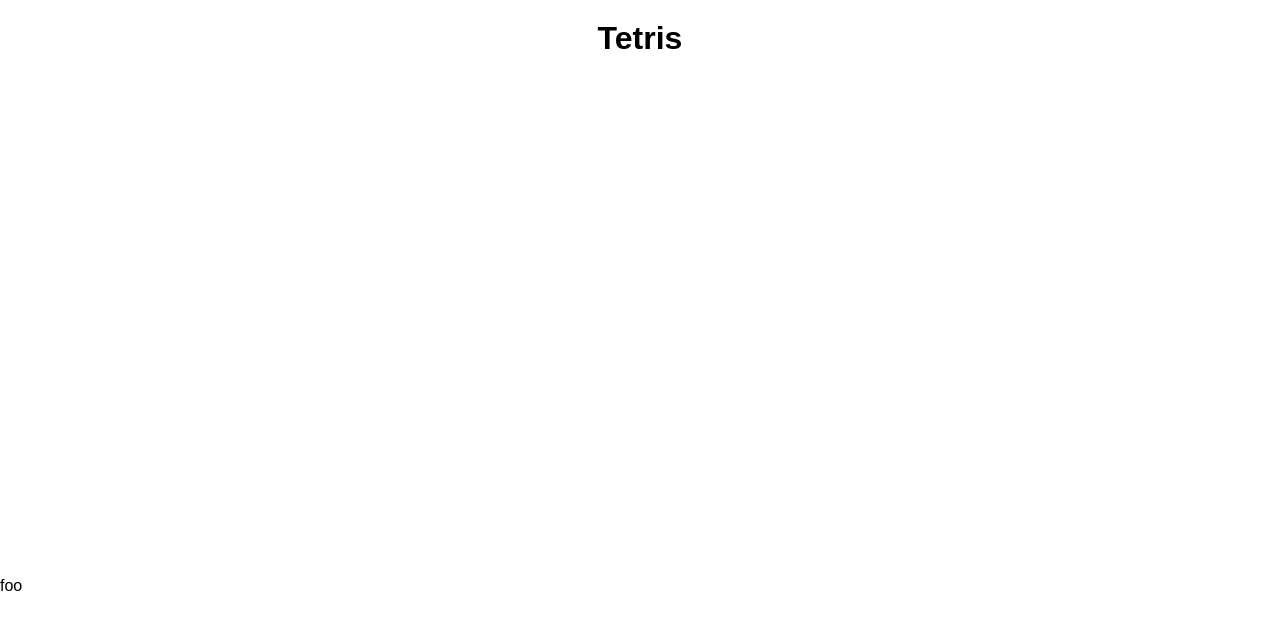
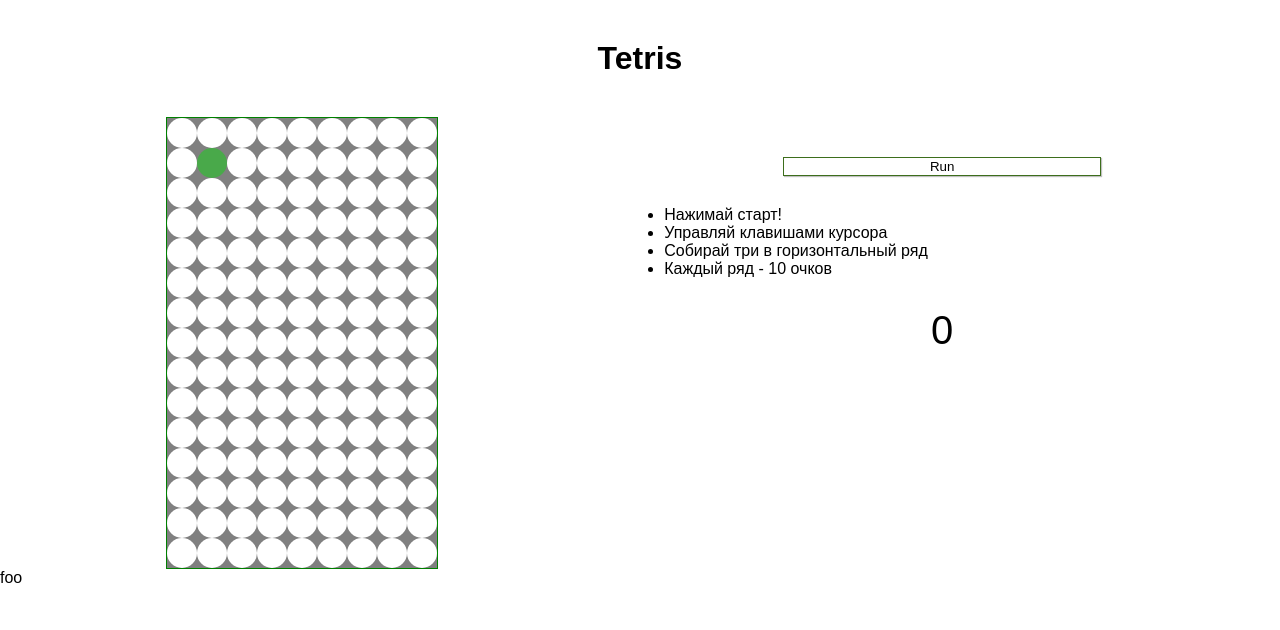
Before and after one commit to novokhatsky/panda, a plain HTML site: page index.html in a window 1280 px wide. Drawn offline with Linux system fonts and the light colour scheme.

Commit message:
создание игрового поля

```diff
--- a/css/main.css
+++ b/css/main.css
@@ -13,6 +13,12 @@
     padding: 20px 0;
 }
 
+.container {
+    width: 80%;
+    margin: 20px auto;
+    max-width: 960px;
+}
+
 main {
     display: flex;
     align-content: stretch;
@@ -23,7 +29,70 @@
 }
 
 .tetris-wrap {
-    width: 300px;
-    height: 500px;
+    width: 270px;
+    height: 450px;
+    margin: 0 auto;
+    border: 1px solid green;
+    background-color: grey;
+}
+
+.text-field {
+    margin: 20px 0;
+    padding: 20px;
+}
+
+.start {
+    border: 1px solid #3d6e1c;
+    box-shadow: 1px 1px 1px #c0c0c0;
+    background: #fff;
+    display: block;
+    width: 50%;
+    padding 20px 30px;
     margin: 0 auto;
 }
+
+.rule {
+    margin-top: 30px;
+}
+
+.score-field {
+    font-size: 40px;
+    padding: 30px 0;
+}
+
+#tetris-field {
+    width: 270px;
+    height: 450px;
+}
+
+
+.brick {
+    width: 30px;
+    height: 30px;
+    border-radius: 100%;
+    float: left;
+}
+
+.white {
+    background: #fff;
+}
+
+.orange {
+    background: orange;
+}
+
+.blue {
+    background: #48a9c5;
+}
+
+.red {
+    background: #fe5000;
+}
+
+.green {
+    background: #49a94a;
+}
+
+.purple {
+    background: #8e43e7;
+}
--- a/index.html
+++ b/index.html
@@ -19,7 +19,16 @@
                 <div id="tetris-field"></div>
             </div>
         </div>
-        <div class="block text-field"></div>
+        <div class="block text-field">
+            <button class="start">Run</button>
+            <ul class="rule">
+                <li>Нажимай старт!</li>
+                <li>Управляй клавишами курсора</li>
+                <li>Собирай три в горизонтальный ряд</li>
+                <li>Каждый ряд - 10 очков</li>
+            </ul>
+            <div class="score-field text-center">0</div>
+        </div>
     </main>
 
     <div>foo</div>
--- a/js/main.js
+++ b/js/main.js
@@ -0,0 +1,73 @@
+window.onload = function () {
+    const WIDTH = 9;
+    const HEIGHT = 15;
+    const MAX_COLOR = 5;
+
+    let tetrisField = document.querySelector('#tetris-field');
+    let scoreField = document.querySelector('.score-field');
+    let color = [1, 2, 3, 4, 5];
+    let timer;
+    let score = 0;
+
+    function init() {
+        let field = [];
+
+        for (let i = 0; i < HEIGHT; i++) {
+            field[i] = [];
+
+            for (let j = 0; j < WIDTH; j ++) {
+                field[i][j] = 0;
+            }
+        }
+
+        return field;
+    }
+
+    function draw() {
+        let out = '';
+
+        for (let i = 0; i < HEIGHT; i++) {
+            for (let j = 0; j < WIDTH; j++) {
+
+                switch (tetris[i][j]) {
+
+                    case 0:
+                        out += '<div class="brick white"></div>';
+                        break;
+
+                    case 1:
+                        out += '<div class="brick orange"></div>';
+                        break;
+
+                    case 2:
+                        out += '<div class="brick red"></div>';
+                        break;
+
+                    case 3:
+                        out += '<div class="brick blue"></div>';
+                        break;
+
+                    case 4:
+                        out += '<div class="brick green"></div>';
+                        break;
+
+                    case 5:
+                        out += '<div class="brick purple"></div>';
+                        break;
+                }
+            }
+        }
+
+        tetrisField.innerHTML = out;
+        scoreField.innerHTML = score;
+    }
+
+    function square() {
+        tetris[1][1] = 1 + Math.floor(Math.random() * MAX_COLOR);
+    }
+
+    let tetris = init();
+    draw();
+    square();
+    draw();
+}
```
